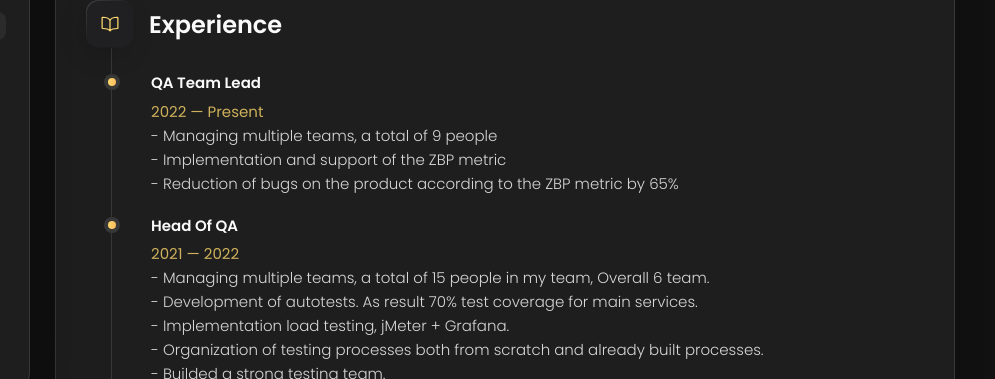
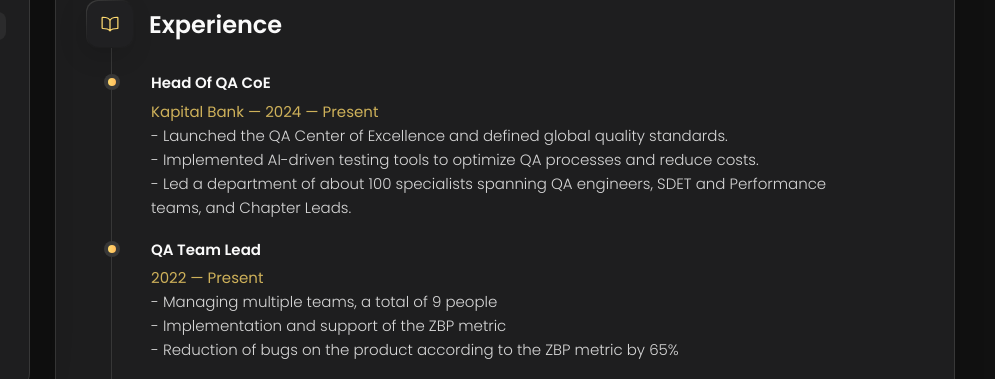
Before and after one commit to Ruslan-95/mysite, a plain HTML site: page index.html in a window 1280 px wide. Both pictures are taken after a click on the button "Resume". Shown: the part 335-714 px from the top of the page, 285-1280 px from the left. Drawn offline with nearby package versions, Linux system fonts and the light colour scheme; a script that the page names is missing.

Commit message:
refine QA CoE achievements

```diff
--- a/index.html
+++ b/index.html
@@ -970,6 +970,18 @@
 
             <li class="timeline-item">
 
+              <h4 class="h4 timeline-item-title">Head of QA CoE</h4>
+
+              <span>Kapital Bank — 2024 — Present</span>
+              <p class="timeline-text">
+                - Launched the QA Center of Excellence and defined global quality standards.<br>
+                - Implemented AI-driven testing tools to optimize QA processes and reduce costs.<br>
+                - Led a department of about 100 specialists spanning QA engineers, SDET and Performance teams, and Chapter Leads.<br>
+              </p>
+            </li>
+
+            <li class="timeline-item">
+
               <h4 class="h4 timeline-item-title">QA Team Lead</h4>
 
               <span>2022 — Present</span>
```
